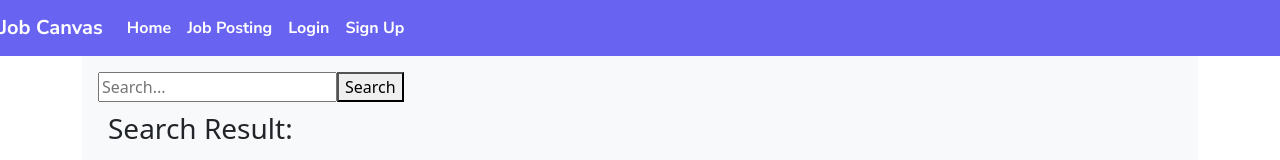
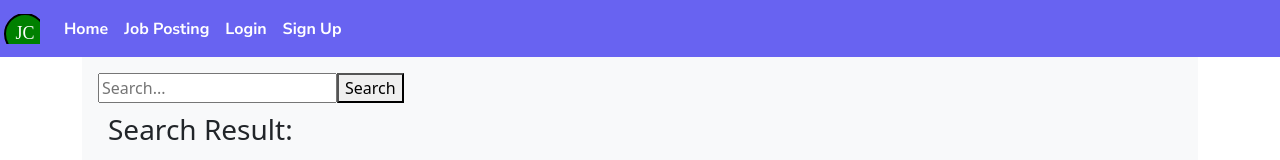
Before and after one commit to kali20987/JobCanvas, a React (Create React App) app in the folder client/: page / in a window 1280 px wide. Shown: the top 160 px of the page. Built offline with nearby package versions, Linux system fonts and the light colour scheme.

Commit message:
Added minilogo to navbar

```diff
--- a/client/src/components/NavBar.js
+++ b/client/src/components/NavBar.js
@@ -1,11 +1,12 @@
 import React from "react";
 import { Link } from "react-router-dom";
 import "../styles/NavBar.css";
+import MiniLogo from '../images/minilogo.svg'
 
 export default function Navbar() {
   return (
     <nav className="navbar navbar-expand-lg navbar-dark nunito-sans-font" id="nav-main">
-      <Link className="navbar-brand" to="/">Job Canvas</Link>
+      <Link className="navbar-brand" to="/"><img src={MiniLogo} alt="..."/></Link>
       <button
         className="navbar-toggler"
         type="button"
```
